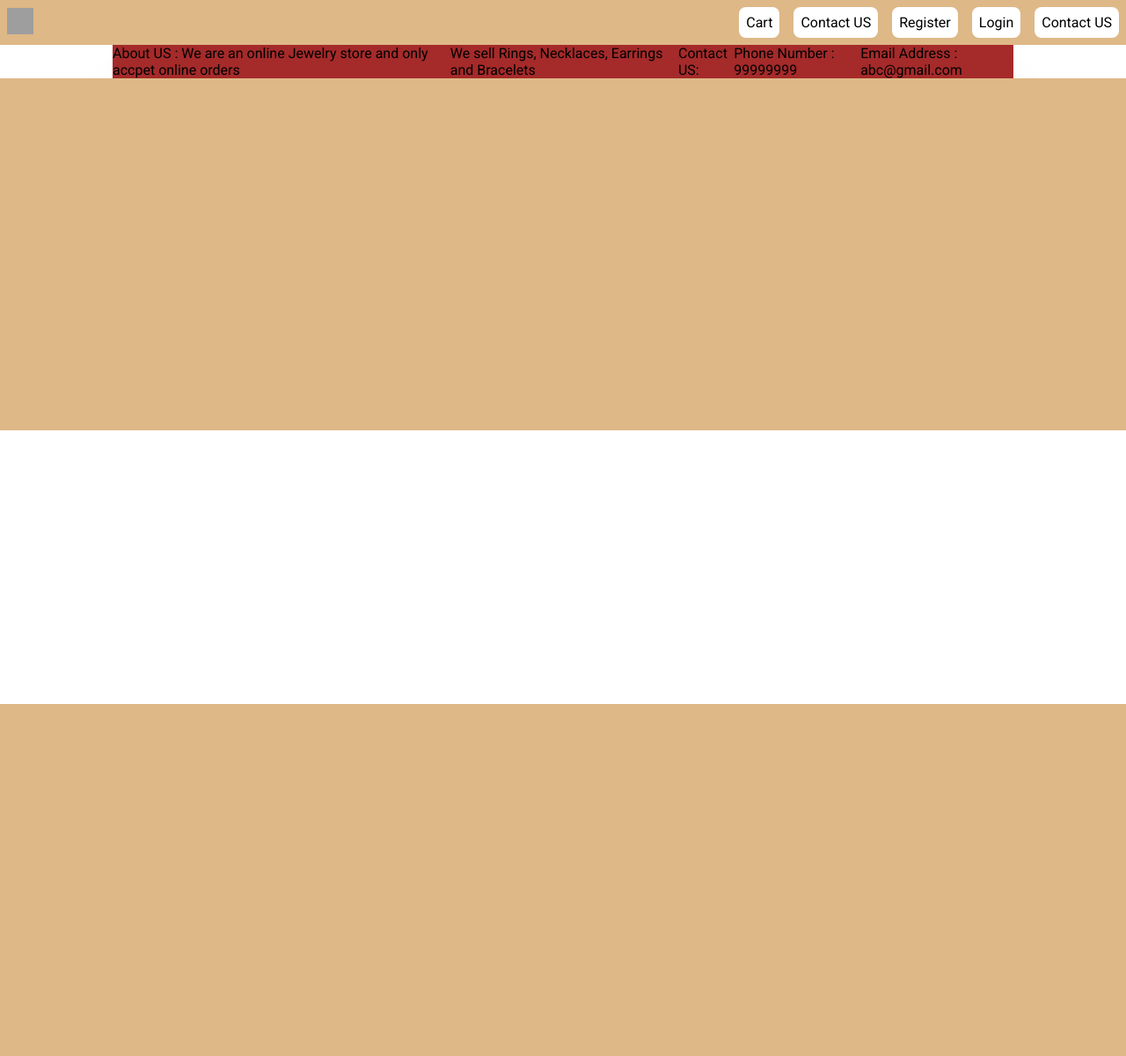
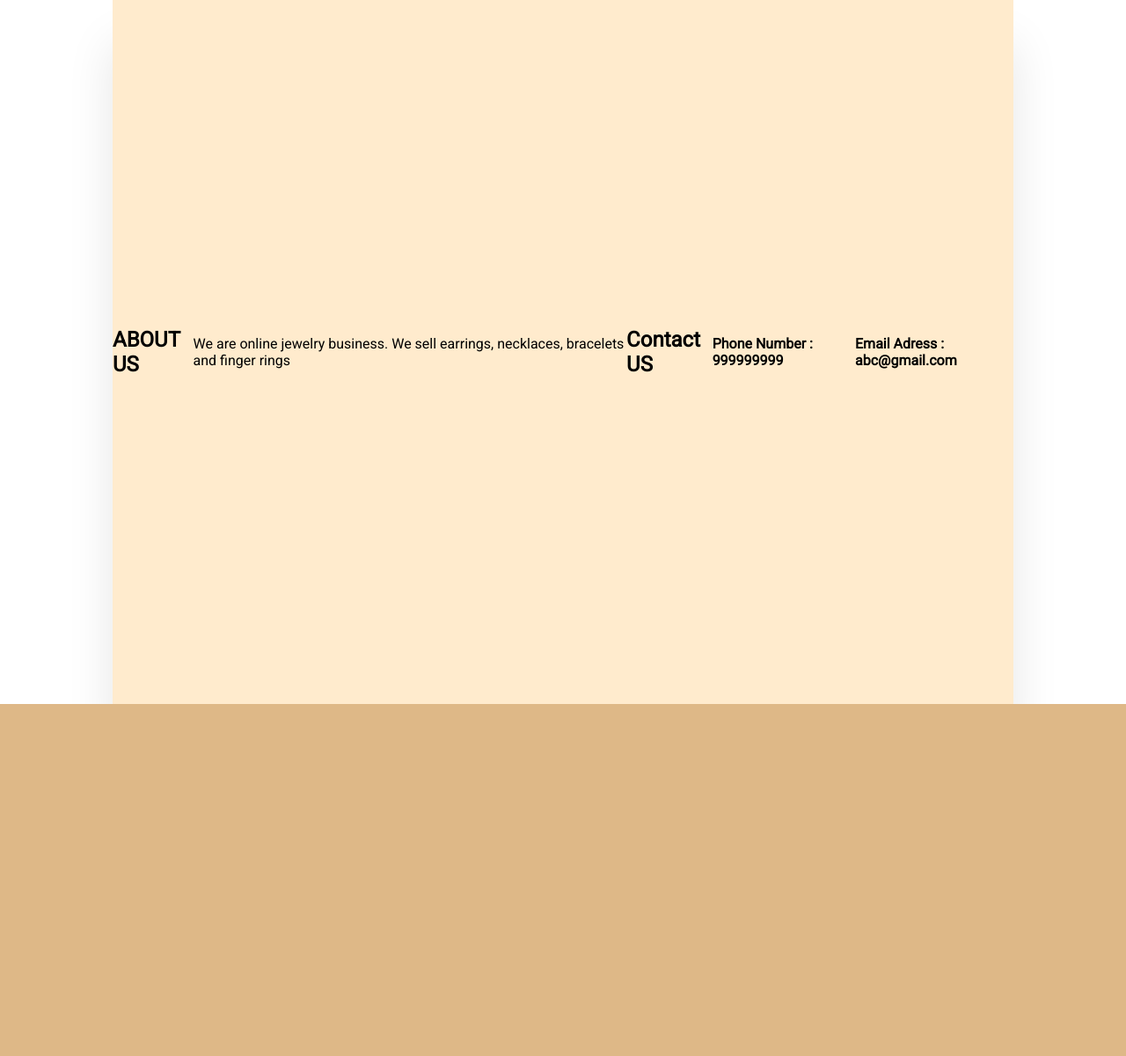
Before and after one commit to keerthanaturlapati/KT-s-JEWELRY-STORE-, a PHP site: page /contact.php in a window 1280 px wide. Shown: the whole page at 88% size. Before the commit the page ends 800 px from the top, so only its background shows below. Run offline with PHP 8.4, Linux system fonts and the light colour scheme; some libraries are stand-ins or nearby versions; grey boxes are pictures that could not be loaded.

Commit message:
adding contact us page

```diff
--- a/contact.php
+++ b/contact.php
@@ -8,19 +8,20 @@
     <link rel="preconnect" href="https://fonts.gstatic.com" crossorigin>
     <link href="https://fonts.googleapis.com/css2?family=Roboto:ital,wght@0,100;0,300;0,400;1,100;1,300;1,400&display=swap" rel="stylesheet">
     <link rel="stylesheet" href="./css/styles.css">
-    <link rel="stylesheet" href="./css/cart.css">
+    <link rel="stylesheet" href="./css/auth.css">
 
-    <title>KT's JEWELRY STORE</title>
+    <title>Contact US</title>
 </head>
 <body>
-    <?php require "./snippets/_navbar.php"; ?>
+
     <div class="container">
-        <div class="cart-container">
-            <p>About US : We are an online Jewelry store and only accpet online orders</p><br>
-            <p>We sell Rings, Necklaces, Earrings and Bracelets</p><br>
-            <p> Contact US: </p>
-            <p> Phone Number : 99999999 </p>
-            <p> Email Address : abc@gmail.com </p>
+
+        <div class="form-container">
+            <div><h2>ABOUT US</h2></div>
+            <div><p>We are online jewelry business. We sell earrings, necklaces, bracelets and finger rings</p></div>
+            <div><h2>Contact US</h2></div>
+            <div><h4>Phone Number : 999999999</h4></div>
+            <div><h4>Email Adress : abc@gmail.com</h4></div>
         </div>
 
     </div>
--- a/snippets/_navbar.php
+++ b/snippets/_navbar.php
@@ -18,7 +18,7 @@
         <?php
             if($display_btn){
                 echo('<a href="./register.php" class="nav__links">Register</a>
-                <a href="./login.php" class="nav__links">Login</a> <a href="./contact.php" class="nav__links">Contact US</a>');
+                <a href="./login.php" class="nav__links">Login</a>');
             }
             else{
             echo('<a href="./logout.php" class="nav__links logout-btn">Logout</a>');
```
